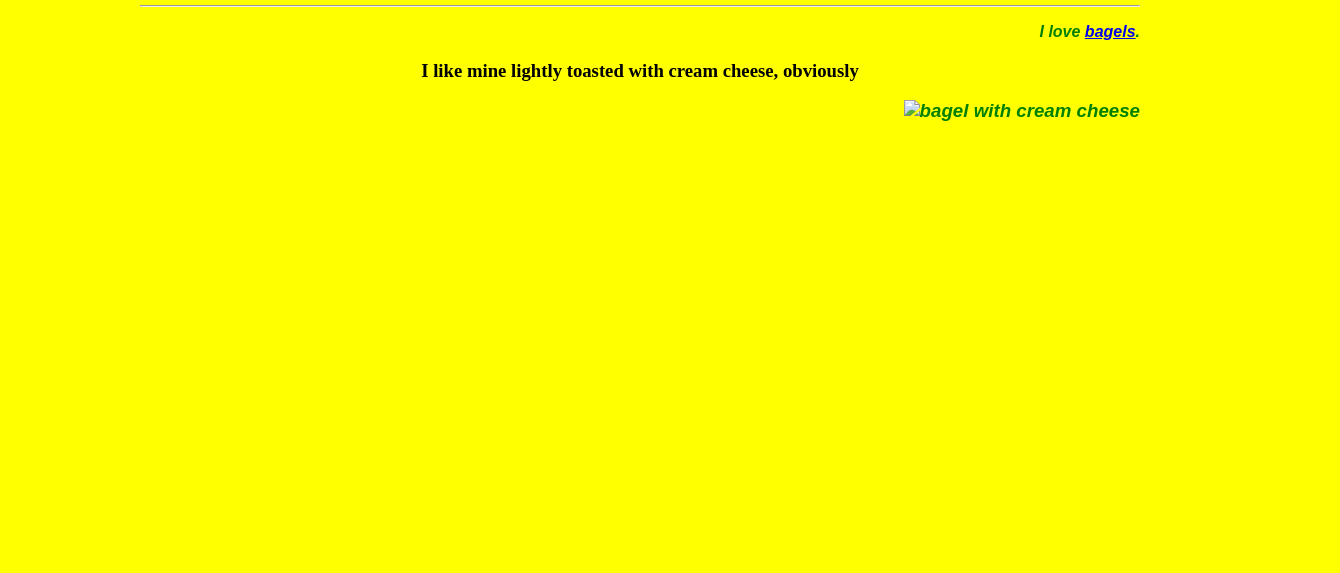
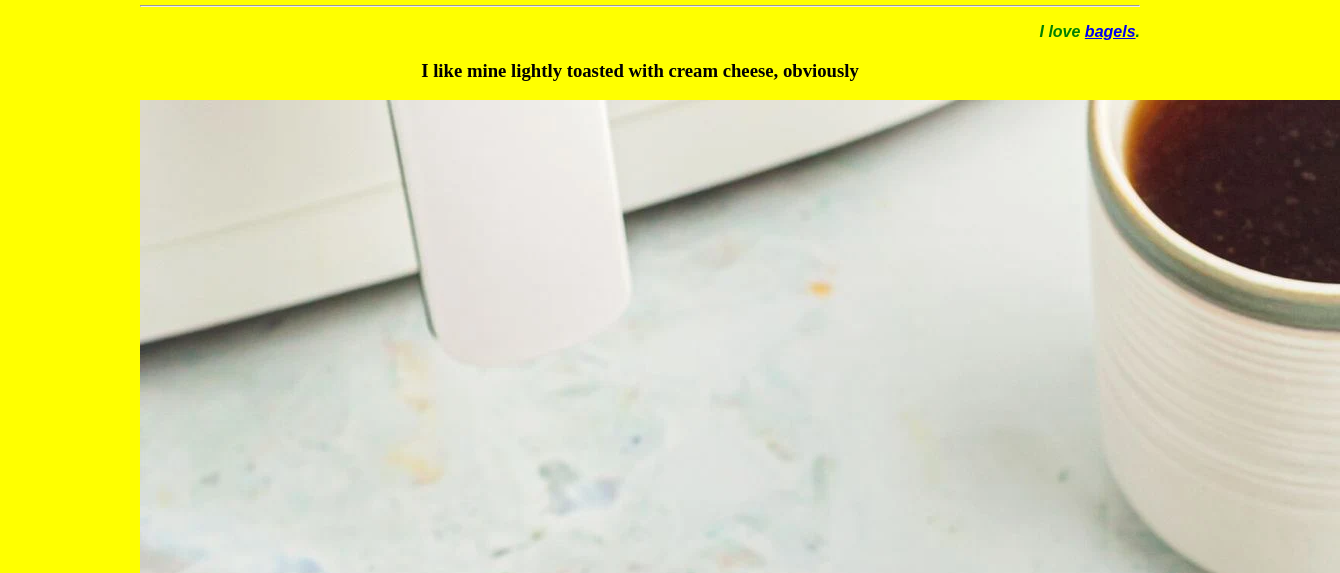
Before and after one commit to gracevwwakim/class-site, a plain HTML site: page index.html in a window 1280 px wide. Shown: the part 227-800 px from the top of the page, 1340 px wide, since content can reach past the window. Drawn offline with Linux system fonts and the light colour scheme.

Commit message:
Add files via upload

```diff
--- a/index.html
+++ b/index.html
@@ -13,7 +13,41 @@
 <hr>
 <!--starts a new section-->
     <p>I love <a href="New-York-Bagels" target="_blank">bagels</a>. </p>
-    <h3>I like mine lightly toasted with cream cheese, obviously <p> <img src="How-to-toast-bagels-in-an-air-fryer-1.webp" alt="bagel with cream cheese"></p><h3>
+    <h3>I like mine lightly toasted with cream cheese, obviously <p> <img src="images/How-to-toast-bagels-in-an-air-fryer-1.webp" alt="bagel with cream cheese"></p><h3>
+<!--starts a new section-->
+</body>
+   <h3>Principles for Good Design by Dieter Rams</h3>
 
-</body>
+<hr>
+Good design is innovative
+The possibilities for innovation are not, by any means, exhausted. Technological development is always offering new opportunities for innovative design. But innovative design always develops in tandem with innovative technology, and can never be an end in itself.
+
+Good design makes a product useful
+A product is bought to be used. It has to satisfy certain criteria, not only functional, but also psychological and aesthetic. Good design emphasizes the usefulness of a product whilst disregarding anything that could possibly detract from it.
+
+Good design is aesthetic
+The aesthetic quality of a product is integral to its usefulness because products we use every day affect our person and our well-being. But only well-executed objects can be beautiful.
+
+Good design makes a product understandable
+It clarifies the product's structure. Better still, it can make the product talk. At best, it is self-explanatory.
+
+Good design is unobtrusive
+Products fulfilling a purpose are like tools. They are neither decorative objects nor works of art. Their design should therefore be both neutral and restrained, to leave room for the user's self-expression.
+
+Good design is honest
+It does not make a product more innovative, powerful or valuable than it really is. It does not attempt to manipulate the consumer with promises that cannot be kept.
+
+Good design is long-lasting
+It avoids being fashionable and therefore never appears antiquated. Unlike fashionable design, it lasts many years - even in today's throwaway society.
+
+Good design is thorough down to the last detail
+Nothing must be arbitrary or left to chance. Care and accuracy in the design process show respect towards the user.
+
+Good design is environmentally-friendly
+Design makes an important contribution to the preservation of the environment. It conserves resources and minimizes physical and visual pollution throughout the lifecycle of the product.
+
+Good design is as little design as possible
+Less, but better - because it concentrates on the essential aspects, and the products are not burdened with non-essentials.
+
+Source: https://www.vitsoe.com/us/about/good-design
 </html>
```
